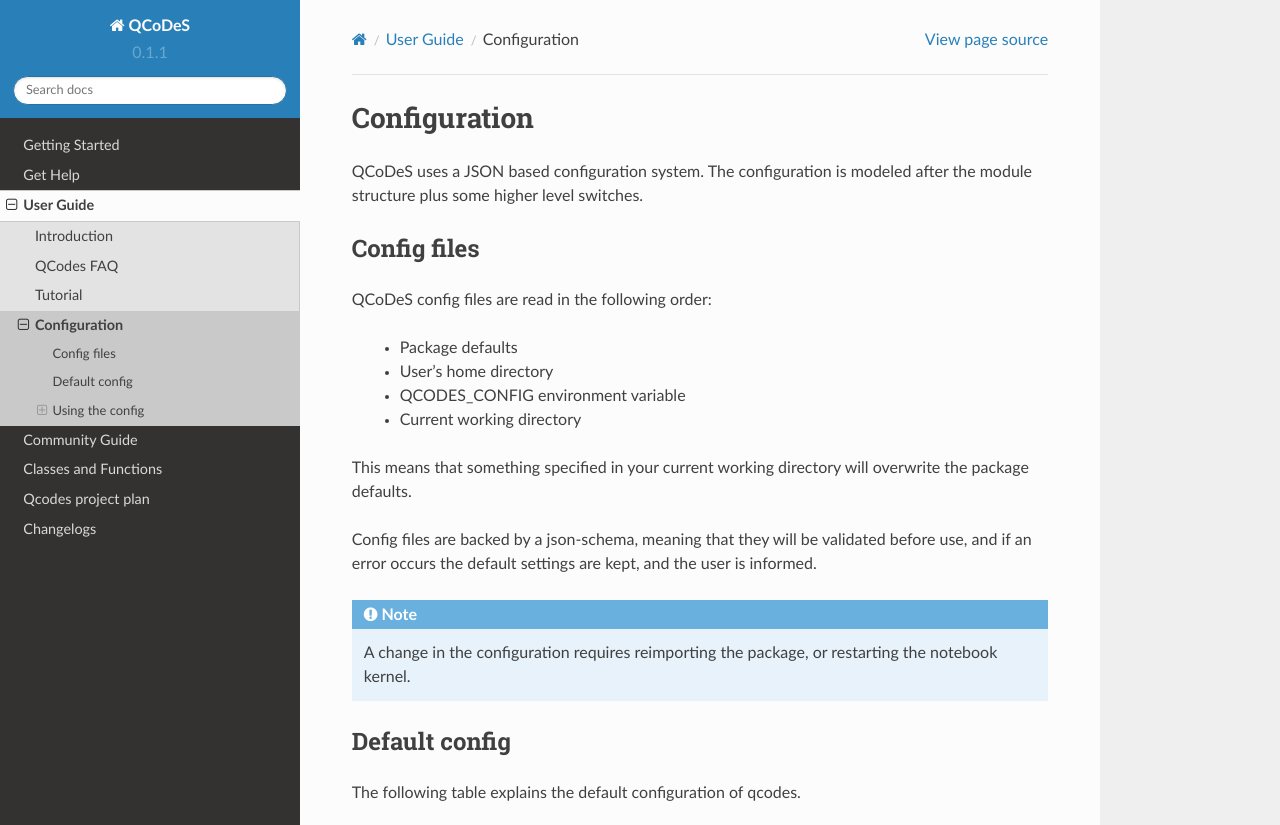
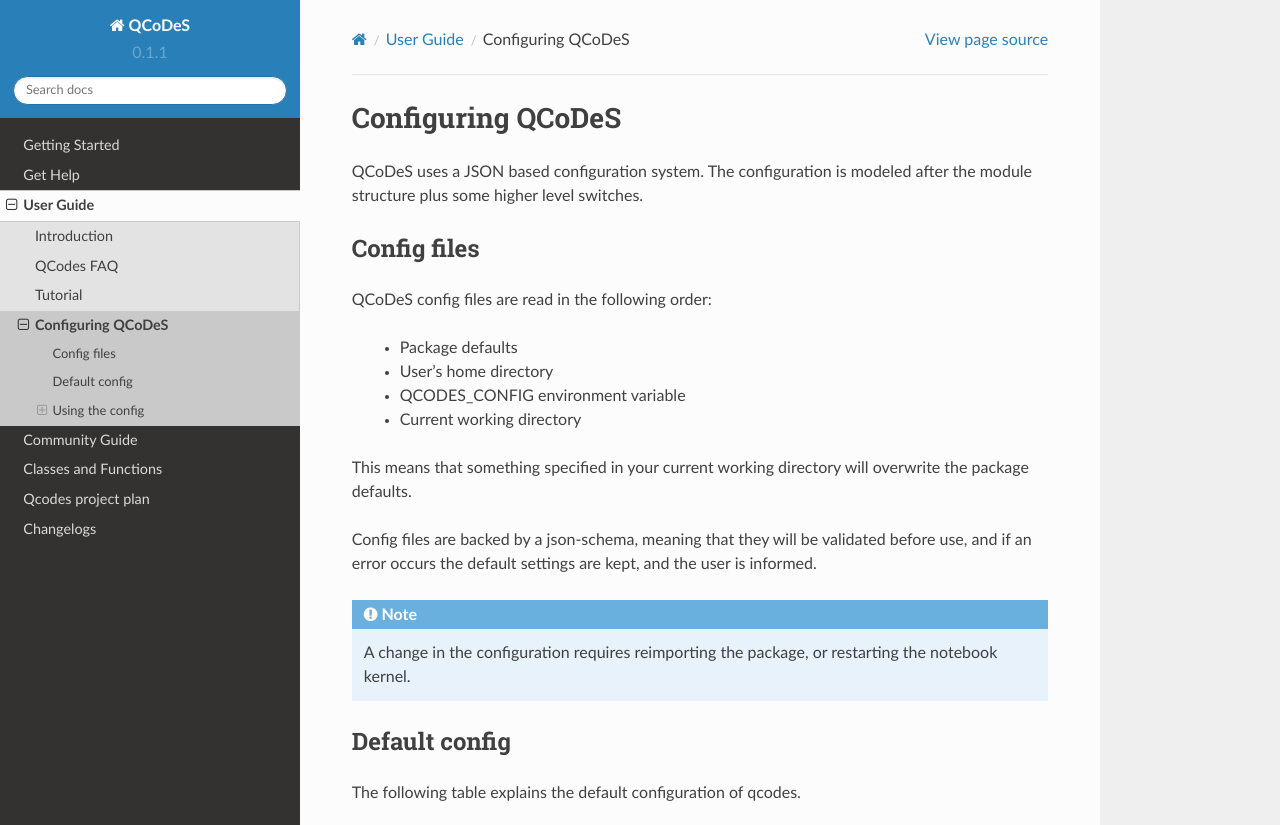
Before and after one commit to ShoosounS47/Qcodes, a Sphinx documentation site: the page built from docs/user/configuration.rst, in a window 1280 px wide and 900 px high, cut to the strip 0-825 px from the top of the window. Built offline with Sphinx 7.4.7 and the Read the Docs theme 2.0.0, drawn with Linux system fonts in a browser that asks for light colours; pages that are not in the unit, such as notebooks, are missing from menus.

```diff
--- a/docs/user/configuration.rst
+++ b/docs/user/configuration.rst
@@ -1,5 +1,6 @@
-Configuration
-=============
+Configuring QCoDeS
+==================
+
 
 QCoDeS uses a JSON based configuration system.
 The configuration is modeled after the module structure plus some higher level switches.
```
Also changed, not shown: other parts of docs/user/configuration.rst (+1 -1 lines).
